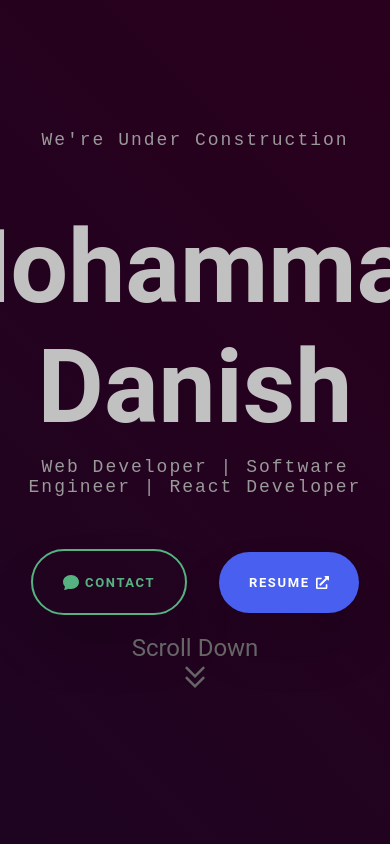
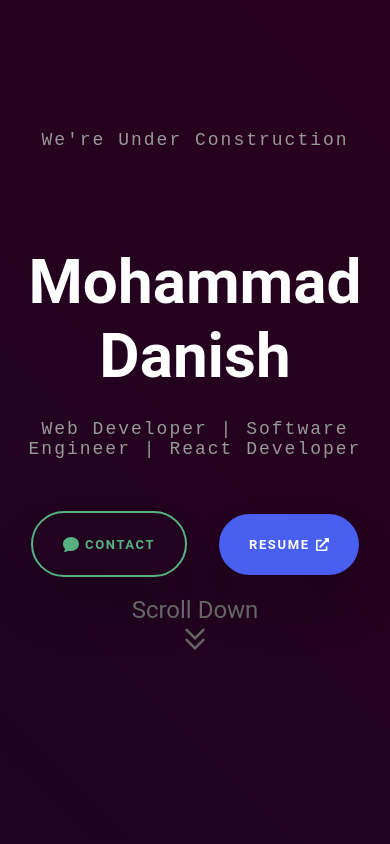
Before and after one commit to MohammadDanishJ/portfolio, a React (Create React App) app: page / in a window 390 px wide. Shown: the top 844 px of the page. Built offline with nearby package versions, Linux system fonts and the light colour scheme.

Commit message:
make landing section responsive

```diff
--- a/src/components/LandingSection/index.jsx
+++ b/src/components/LandingSection/index.jsx
@@ -24,12 +24,7 @@ const LandingSection = () => {
         // below margin is temporary
         style={{ marginTop: 50 }}
       >
-        <div
-          className="fl text-center"
-          style={{ fontSize: 102, fontWeight: 700 }}
-        >
-          Mohammad Danish
-        </div>
+        <div className="fl text-center main-title">Mohammad Danish</div>
         <div
           className="fl text-center"
           style={{
--- a/src/components/LandingSection/styles.css
+++ b/src/components/LandingSection/styles.css
@@ -55,3 +55,27 @@
     transform: translateY(-10px);
     box-shadow: rgb(3 3 3 / 14%) 0px 32px 54px;
 }
+
+#home .container .main-title {
+    font-weight: 700;
+    line-height: 1.2;
+    margin-bottom: 1rem;
+    color: rgb(255, 255, 255);
+
+    font-size: 102px;
+}
+@media screen and (max-width: 650px) {
+    #home .container .main-title {
+        font-size: 62px;
+    }
+}
+@media screen and (max-width: 350px) {
+    #home .container .main-title {
+        font-size: 42px;
+    }
+    #home .resume,
+    #home .contact {
+        font-size: 10px;
+        padding: 15px 20px;
+    }
+}
```
